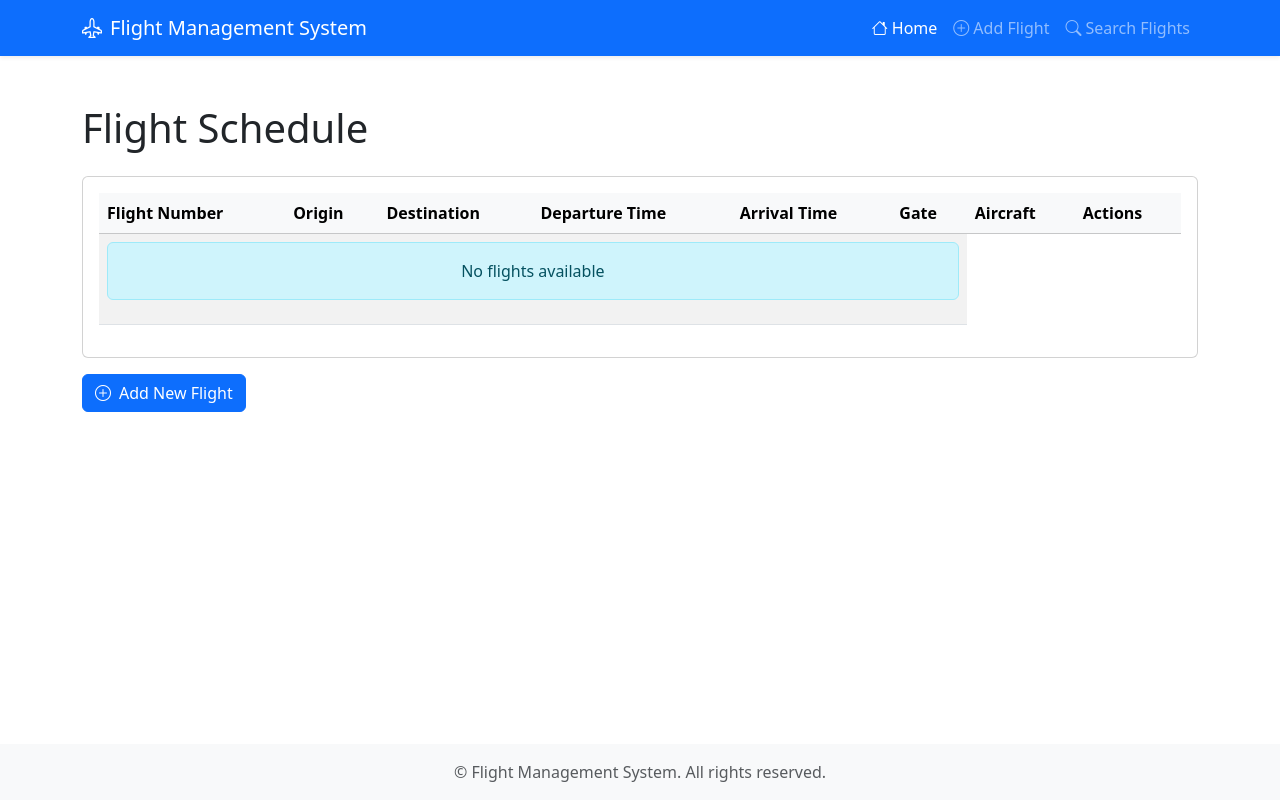
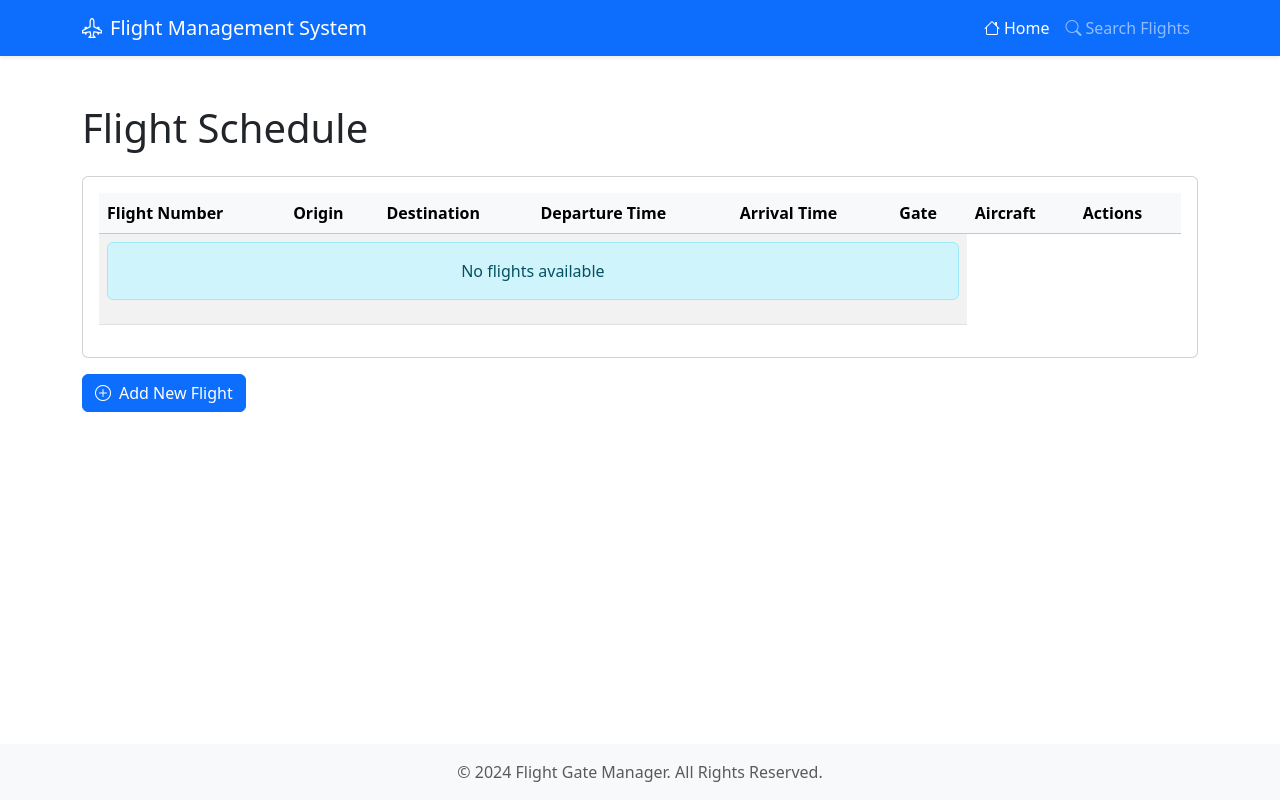
Before and after one commit to biobinary/osaka-flight-scheduler, a Flask app: page / in a window 1280 px wide. Run offline with Flask 3, Linux system fonts and the light colour scheme; data that the repository does not hold is empty.

Commit message:
membenahi tampilan

```diff
--- a/templates/base.html
+++ b/templates/base.html
@@ -40,11 +40,6 @@
                             </a>
                         </li>
                         <li class="nav-item">
-                            <a class="nav-link {{ 'active' if request.endpoint == 'add_flight' }}" href="{{ url_for('add_flight') }}">
-                                <i class="bi bi-plus-circle me-1"></i>Add Flight
-                            </a>
-                        </li>
-                        <li class="nav-item">
                             <a class="nav-link {{ 'active' if request.endpoint == 'search' }}" href="{{ url_for('search') }}">
                                 <i class="bi bi-search me-1"></i>Search Flights
                             </a>
@@ -79,7 +74,7 @@
     <footer class="footer mt-auto py-3 bg-light">
         <div class="container text-center">
             <span class="text-muted">
-                &copy; Flight Management System. All rights reserved.
+                © 2024 Flight Gate Manager. All Rights Reserved.
             </span>
         </div>
     </footer>
```
